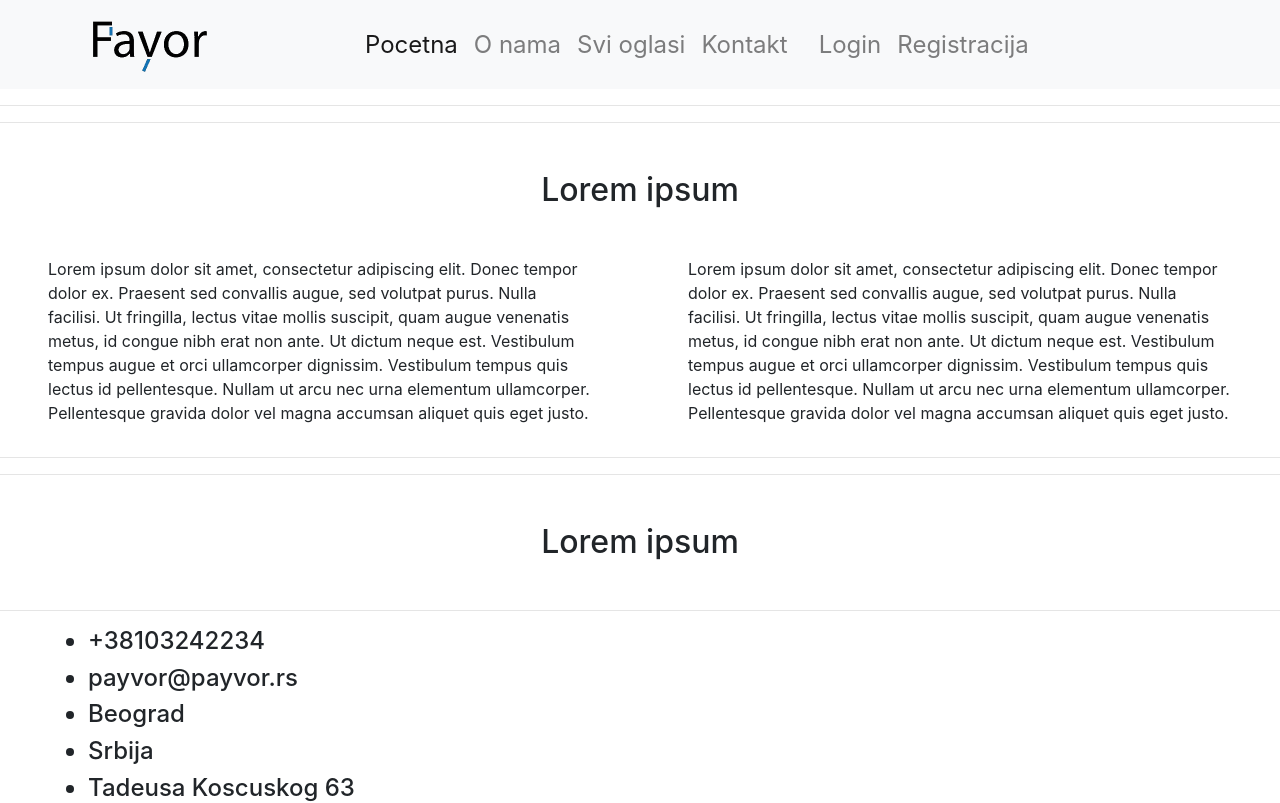
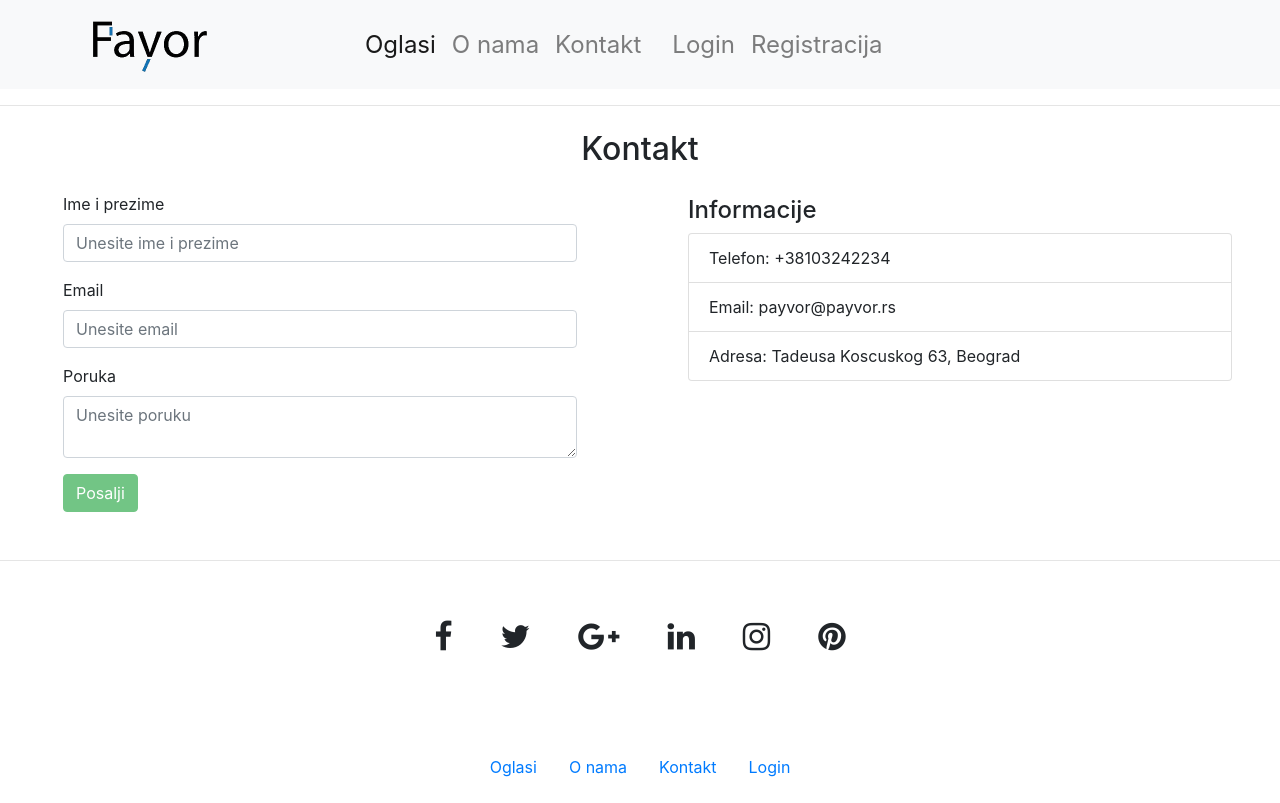
Before and after one commit to markorusic/pwp-app-frontend, an Angular app: page /kontakt in a window 1280 px wide. Shown: the top 803 px of the page. Built offline with nearby package versions, Linux system fonts and the light colour scheme.

Commit message:
update page structure

```diff
--- a/src/app/app.module.ts
+++ b/src/app/app.module.ts
@@ -1,20 +1,15 @@
 import { BrowserModule } from '@angular/platform-browser'
 import { NgModule } from '@angular/core'
-import { RouterModule, Routes } from '@angular/router'
-
 import { AuthGuardService as AuthGuard } from './auth/auth-guard.service'
 import { AuthService } from './auth/auth.service'
 import { AuthInterceptor } from './auth/auth.interceptor'
-
 import { AppComponent } from './app.component'
-import { HomeComponent } from './home/home.component'
 import { AddOglasComponent } from './add-oglas/add-oglas.component'
 import { SviOglasiComponent } from './svi-oglasi/svi-oglasi.component'
 import { HeadingComponent } from './heading/heading.component'
 import { FooterComponent } from './footer/footer.component'
 import { AboutusComponent } from './aboutus/aboutus.component'
 import { KontaktComponent } from './kontakt/kontakt.component'
-
 import { AppRoutingModule } from './app-routing/app-routing.module'
 import { HttpModule } from '@angular/http'
 import { HTTP_INTERCEPTORS, HttpClientModule } from '@angular/common/http'
@@ -28,7 +23,6 @@ import { CreateAdComponent } from './profil/create-ad/create-ad.component'
 @NgModule({
   declarations: [
     AppComponent,
-    HomeComponent,
     AddOglasComponent,
     SviOglasiComponent,
     HeadingComponent,
--- a/src/app/footer/footer.component.html
+++ b/src/app/footer/footer.component.html
@@ -1,17 +1,14 @@
 <!-- Footer -->
 
-<footer class="page-footer font-small cyan darken-3 mt-5 text-center ">
-  <hr>
+<footer class="page-footer font-small cyan darken-3 mt-5 text-center">
+  <hr />
   <!-- Footer Links -->
   <div class="container">
-
     <!-- Grid row-->
     <div class="row">
-
       <!-- Grid column -->
       <div class="col-md-12 py-5">
         <div class="mb-5 flex-center">
-
           <!-- Facebook -->
           <a class="fb-ic">
             <i class="fa fa-facebook fa-lg white-text mr-md-5 mr-3 fa-2x"> </i>
@@ -22,7 +19,8 @@
           </a>
           <!-- Google +-->
           <a class="gplus-ic">
-            <i class="fa fa-google-plus fa-lg white-text mr-md-5 mr-3 fa-2x"> </i>
+            <i class="fa fa-google-plus fa-lg white-text mr-md-5 mr-3 fa-2x">
+            </i>
           </a>
           <!--Linkedin -->
           <a class="li-ic">
@@ -41,27 +39,27 @@
       <!-- Grid column -->
 
       <div class="row mx-auto">
-    <div class=""col-md-8>
+        <div class="" col-md-8>
           <ul class="nav justify-content-center">
             <li class="nav-item">
-            <a class="nav-link" href="#">Pocetna</a>
+              <a class="nav-link" href="#" routerLink="home">Oglasi</a>
             </li>
             <li class="nav-item">
-            <a class="nav-link" href="#">O nama</a>
+              <a class="nav-link" href="#" routerLink="o-nama">O nama</a>
             </li>
             <li class="nav-item">
-            <a class="nav-link" href="#">Svi oglasi</a>
+              <a class="nav-link" href="#" routerLink="kontakt">Kontakt</a>
             </li>
             <li class="nav-item">
-            <a class="nav-link" href="#">Kontakt</a>
-        </li>
-        <li class="nav-item">
-            <a class="nav-link" href="#">Login</a>
+              <a class="nav-link" href="#" routerLink="login">Login</a>
             </li>
           </ul>
         </div>
       </div>
     </div>
-  <div class="footer-copyright text-center py-3">© 2018 Copyright:
-    <a href="#"> Payvor</a>
+    <div class="footer-copyright text-center py-3">
+      © 2020 Copyright:
+      <a href="#" routerLink=""> Payvor</a>
     </div>
+  </div>
+</footer>
--- a/src/app/heading/heading.component.html
+++ b/src/app/heading/heading.component.html
@@ -18,15 +18,12 @@
       <ul class="navbar-nav mr-auto">
         <li class="nav-item active">
           <a class="nav-link" routerLink="home" href="#">
-            Pocetna
+            Oglasi
             <span class="sr-only">(current)</span>
           </a>
         </li>
         <li class="nav-item">
-          <a class="nav-link" routerLink="aboutus" href="#"> O nama </a>
-        </li>
-        <li class="nav-item">
-          <a class="nav-link" routerLink="svi-oglasi" href="#"> Svi oglasi </a>
+          <a class="nav-link" routerLink="o-nama" href="#"> O nama </a>
         </li>
         <li class="nav-item">
           <a class="nav-link" routerLink="kontakt" href="#"> Kontakt </a>
--- a/src/app/home/home.component.css
+++ /dev/null
@@ -1,7 +0,0 @@
-.home{
-
-    width: 100%;
-}
-.row{
-    justify-content: center;
-}
--- a/src/app/home/home.component.html
+++ /dev/null
@@ -1,33 +0,0 @@
-<div class="home">
-  <img class="img-fluid" src="./assets/images/home.jpg" alt="home" />
-</div>
-
-<hr />
-<hr />
-<h2 class="text-center my-5">Lorem ipsum</h2>
-
-<div class="d-flex">
-  <div class="px-5">
-    <p>
-      Lorem ipsum dolor sit amet, consectetur adipiscing elit. Donec tempor
-      dolor ex. Praesent sed convallis augue, sed volutpat purus. Nulla
-      facilisi. Ut fringilla, lectus vitae mollis suscipit, quam augue venenatis
-      metus, id congue nibh erat non ante. Ut dictum neque est. Vestibulum
-      tempus augue et orci ullamcorper dignissim. Vestibulum tempus quis lectus
-      id pellentesque. Nullam ut arcu nec urna elementum ullamcorper.
-      Pellentesque gravida dolor vel magna accumsan aliquet quis eget justo.
-    </p>
-  </div>
-
-  <div class="px-5">
-    <p>
-      Lorem ipsum dolor sit amet, consectetur adipiscing elit. Donec tempor
-      dolor ex. Praesent sed convallis augue, sed volutpat purus. Nulla
-      facilisi. Ut fringilla, lectus vitae mollis suscipit, quam augue venenatis
-      metus, id congue nibh erat non ante. Ut dictum neque est. Vestibulum
-      tempus augue et orci ullamcorper dignissim. Vestibulum tempus quis lectus
-      id pellentesque. Nullam ut arcu nec urna elementum ullamcorper.
-      Pellentesque gravida dolor vel magna accumsan aliquet quis eget justo.
-    </p>
-  </div>
-</div>
--- a/src/app/kontakt/kontakt.component.html
+++ b/src/app/kontakt/kontakt.component.html
@@ -1,47 +1,64 @@
 <hr />
-<hr />
-<h2 class="text-center mt-5 mb-5">Lorem ipsum</h2>
+<h2 class="text-center my-4">Kontakt</h2>
 
 <div class="d-flex">
-  <div class="px-5">
-    <p>
-      Lorem ipsum dolor sit amet, consectetur adipiscing elit. Donec tempor
-      dolor ex. Praesent sed convallis augue, sed volutpat purus. Nulla
-      facilisi. Ut fringilla, lectus vitae mollis suscipit, quam augue venenatis
-      metus, id congue nibh erat non ante. Ut dictum neque est. Vestibulum
-      tempus augue et orci ullamcorper dignissim. Vestibulum tempus quis lectus
-      id pellentesque. Nullam ut arcu nec urna elementum ullamcorper.
-      Pellentesque gravida dolor vel magna accumsan aliquet quis eget justo.
-    </p>
+  <div class="px-5 flex-1">
+    <div class="container">
+      <form role="form" (ngSubmit)="onSubmit()" #contactForm="ngForm">
+        <div class="form-group">
+          <label for="name">Ime i prezime</label>
+          <input
+            [(ngModel)]="name"
+            name="name"
+            id="name"
+            type="text"
+            class="form-control"
+            required
+            placeholder="Unesite ime i prezime"
+          />
+        </div>
+        <div class="form-group">
+          <label for="email">Email</label>
+          <input
+            [(ngModel)]="email"
+            name="email"
+            id="email"
+            type="email"
+            class="form-control"
+            required
+            placeholder="Unesite email"
+          />
+        </div>
+        <div class="form-group">
+          <label for="message">Poruka</label>
+          <textarea
+            [(ngModel)]="message"
+            name="message"
+            id="message"
+            class="form-control"
+            required
+            placeholder="Unesite poruku"
+          ></textarea>
+        </div>
+        <button class="btn btn-success" [disabled]="!contactForm.form.valid">
+          Posalji
+        </button>
+      </form>
+      <div class="mt-3 alert alert-danger" *ngIf="errorMessage !== null">
+        {{ errorMessage }}
+      </div>
+      <div class="mt-3 alert alert-success" *ngIf="showSuccessMessage">
+        <div>Uspesno poslato!</div>
+      </div>
+    </div>
   </div>
 
-  <div class="px-5">
-    <p>
-      Lorem ipsum dolor sit amet, consectetur adipiscing elit. Donec tempor
-      dolor ex. Praesent sed convallis augue, sed volutpat purus. Nulla
-      facilisi. Ut fringilla, lectus vitae mollis suscipit, quam augue venenatis
-      metus, id congue nibh erat non ante. Ut dictum neque est. Vestibulum
-      tempus augue et orci ullamcorper dignissim. Vestibulum tempus quis lectus
-      id pellentesque. Nullam ut arcu nec urna elementum ullamcorper.
-      Pellentesque gravida dolor vel magna accumsan aliquet quis eget justo.
-    </p>
+  <div class="px-5 pt-1 flex-1">
+    <h4>Informacije</h4>
+    <ul class="list-group">
+      <li class="list-group-item">Telefon: +38103242234</li>
+      <li class="list-group-item">Email: payvor@payvor.rs</li>
+      <li class="list-group-item">Adresa: Tadeusa Koscuskog 63, Beograd</li>
+    </ul>
   </div>
 </div>
-
-<hr />
-<hr />
-<h2 class="text-center mt-5 mb-5">Lorem ipsum</h2>
-<hr />
-<div class="d-flex">
-  <div class="px-5">
-    <ul>
-      <li class="h4">+38103242234</li>
-      <li class="h4">payvor@payvor.rs</li>
-      <li class="h4">Beograd</li>
-      <li class="h4">Srbija</li>
-      <li class="h4">Tadeusa Koscuskog 63</li>
-    </ul>
-  </div>
-
-  <div class="px-5"></div>
-</div>
--- a/src/app/kontakt/kontakt.component.ts
+++ b/src/app/kontakt/kontakt.component.ts
@@ -1,4 +1,5 @@
-import { Component, OnInit } from '@angular/core';
+import { Component, OnInit } from '@angular/core'
+import { AuthService } from '../auth/auth.service'
 
 @Component({
   selector: 'app-kontakt',
@@ -6,10 +7,32 @@ import { Component, OnInit } from '@angular/core';
   styleUrls: ['./kontakt.component.css']
 })
 export class KontaktComponent implements OnInit {
+  public email: string
+  public name: string
+  public message: string
+  public errorMessage: string
+  public showSuccessMessage: boolean
 
-  constructor() { }
-
-  ngOnInit() {
+  constructor(private auth: AuthService) {
+    this.errorMessage = null
+    this.showSuccessMessage = false
+    this.email = auth.getUser()?.email
+    this.name = auth.getUser()?.name
   }
 
+  ngOnInit() {}
+
+  onSubmit() {
+    Promise.resolve()
+      .then(() => {
+        this.errorMessage = null
+        this.showSuccessMessage = true
+        this.email = null
+        this.name = null
+        this.message = null
+      })
+      .catch(() => {
+        this.errorMessage = 'Doslo je do greske prilikom slanja poruke.'
+      })
+  }
 }
--- a/src/app/login/login.component.html
+++ b/src/app/login/login.component.html
@@ -2,13 +2,31 @@
   <form role="form" (ngSubmit)="onSubmit()" #userLoginForm="ngForm">
     <div class="form-group">
       <label for="email">Email</label>
-      <input [(ngModel)]="email" name="email" id="email" type="text" class="form-control" required placeholder="Unesite email">
+      <input
+        [(ngModel)]="email"
+        name="email"
+        id="email"
+        type="text"
+        class="form-control"
+        required
+        placeholder="Unesite email"
+      />
     </div>
     <div class="form-group">
       <label for="pwd">Lozinka</label>
-      <input [(ngModel)]="password" name="password" id="pwd" type="password" class="form-control" required placeholder="Unesite lozinku">
+      <input
+        [(ngModel)]="password"
+        name="password"
+        id="pwd"
+        type="password"
+        class="form-control"
+        required
+        placeholder="Unesite lozinku"
+      />
     </div>
-    <button class="btn btn-success" [disabled]="!userLoginForm.form.valid">Login</button>
+    <button class="btn btn-success" [disabled]="!userLoginForm.form.valid">
+      Potvrdi
+    </button>
   </form>
   <div class="mt-3 alert alert-danger" *ngIf="showLoginError">
     Netacni kredencijali.
--- a/src/app/register/register.component.html
+++ b/src/app/register/register.component.html
@@ -2,29 +2,79 @@
   <form role="form" (ngSubmit)="onSubmit()" #userLoginForm="ngForm">
     <div class="form-group">
       <label for="name">Ime i prezime</label>
-      <input [(ngModel)]="name" name="name" id="name" type="text" class="form-control" required placeholder="Unesite ime i prezime">
+      <input
+        [(ngModel)]="name"
+        name="name"
+        id="name"
+        type="text"
+        class="form-control"
+        required
+        placeholder="Unesite ime i prezime"
+      />
     </div>
     <div class="form-group">
       <label for="address">Adresa</label>
-      <input [(ngModel)]="address" name="address" id="address" type="text" class="form-control" required placeholder="Unesite adresu">
+      <input
+        [(ngModel)]="address"
+        name="address"
+        id="address"
+        type="text"
+        class="form-control"
+        required
+        placeholder="Unesite adresu"
+      />
     </div>
     <div class="form-group">
       <label for="phone">Broj telefona</label>
-      <input [(ngModel)]="phone" name="phone" id="phone" type="text" class="form-control" required placeholder="Unesite broj telefona">
+      <input
+        [(ngModel)]="phone"
+        name="phone"
+        id="phone"
+        type="text"
+        class="form-control"
+        required
+        placeholder="Unesite broj telefona"
+      />
     </div>
     <div class="form-group">
       <label for="email">Email</label>
-      <input [(ngModel)]="email" name="email" id="email" type="email" class="form-control" required placeholder="Unesite email">
+      <input
+        [(ngModel)]="email"
+        name="email"
+        id="email"
+        type="email"
+        class="form-control"
+        required
+        placeholder="Unesite email"
+      />
     </div>
     <div class="form-group">
       <label for="pwd">Lozinka</label>
-      <input [(ngModel)]="password" name="password" id="pwd" type="password" class="form-control" required placeholder="Unesite lozinku">
+      <input
+        [(ngModel)]="password"
+        name="password"
+        id="pwd"
+        type="password"
+        class="form-control"
+        required
+        placeholder="Unesite lozinku"
+      />
     </div>
     <div class="form-group">
       <label for="pwd-c">Potvrda lozinke</label>
-      <input [(ngModel)]="confirmPassword" name="confirmPassword" id="pwd-c" type="password" class="form-control" required placeholder="Potvrdite lozinku">
+      <input
+        [(ngModel)]="confirmPassword"
+        name="confirmPassword"
+        id="pwd-c"
+        type="password"
+        class="form-control"
+        required
+        placeholder="Potvrdite lozinku"
+      />
     </div>
-    <button class="btn btn-success" [disabled]="!userLoginForm.form.valid">Login</button>
+    <button class="btn btn-success" [disabled]="!userLoginForm.form.valid">
+      Potvrdi
+    </button>
   </form>
   <div class="mt-3 alert alert-danger" *ngIf="registerError !== null">
     {{ registerError }}
--- a/src/styles.scss
+++ b/src/styles.scss
@@ -21,6 +21,9 @@ body {
   position: absolute;
   top: 10px;
   right: 10px;
+}
+.flex-1 {
+  flex: 1;
 }
 .flex-center,
 .flex-center-col,
```
Also changed, not shown: src/app/app-routing/app-routing.module.ts (+12 -23 lines), src/app/home/home.component.ts (deleted, +0 -15 lines), 1 other file (tests, documents, lock files or other folders). Lines whose indentation alone changed are shown as unchanged.
